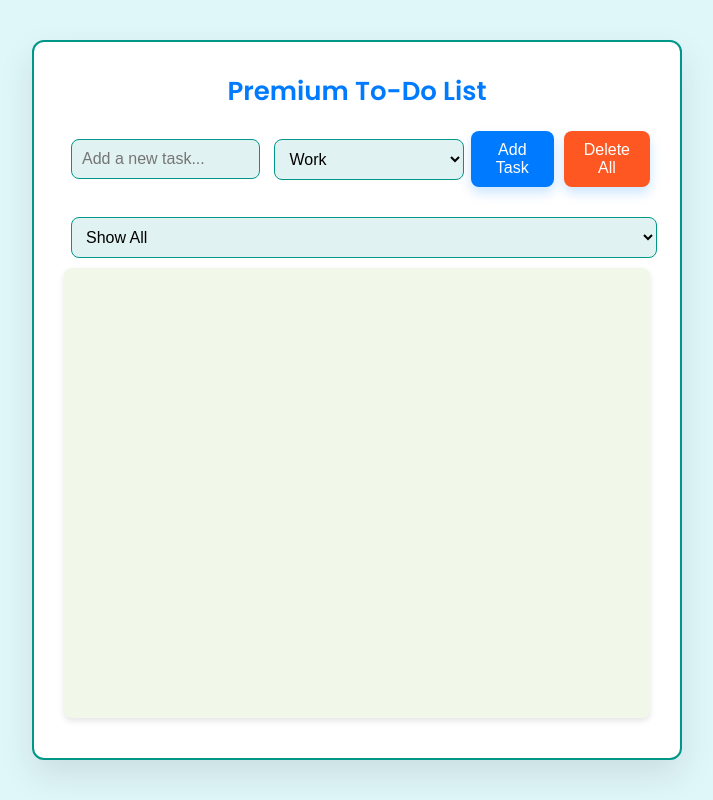
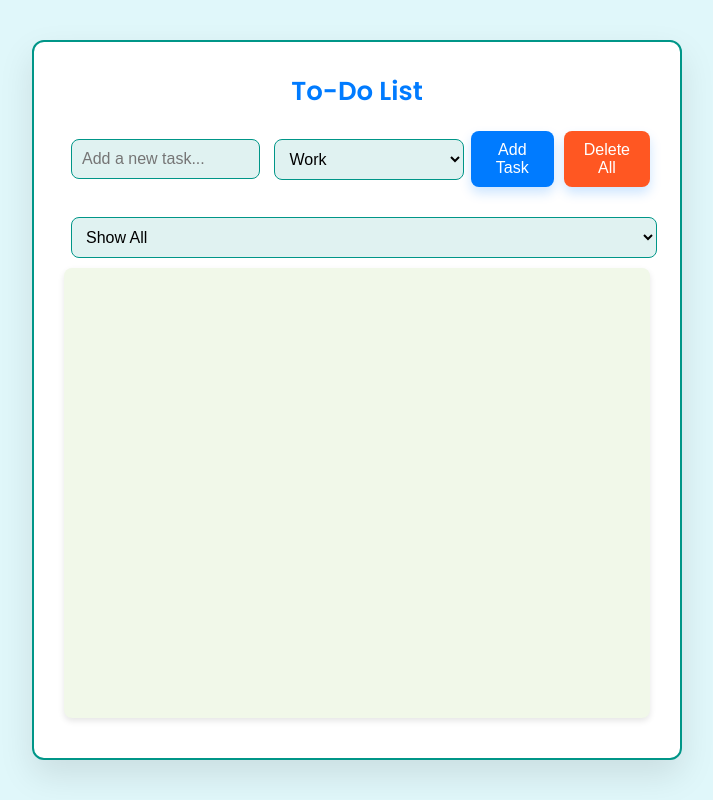
Before and after one commit to nryadhukrishnan/Pinnacle-labs_to-do-Lists_task02, a plain HTML site: page intex.html in a window 1280 px wide. Shown: the whole page, without its empty margins (283-996 px from the left). Drawn offline with Linux system fonts and the light colour scheme.

Commit message:
Add files via upload

```diff
--- a/intex.html
+++ b/intex.html
@@ -3,13 +3,13 @@
 <head>
     <meta charset="UTF-8">
     <meta name="viewport" content="width=device-width, initial-scale=1.0">
-    <title>Premium To-Do List</title>
+    <title>To-Do List</title>
     <link href="https://fonts.googleapis.com/css2?family=Poppins:wght@300;400;600&display=swap" rel="stylesheet">
     <link rel="stylesheet" href="style.css"> <!-- Link to CSS file -->
 </head>
 <body>
     <div class="container">
-        <h1>Premium To-Do List</h1>
+        <h1>To-Do List</h1>
 
         <div class="input-area">
             <input type="text" id="taskInput" placeholder="Add a new task...">
```
